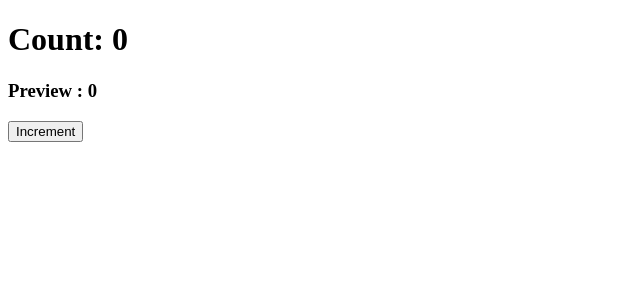
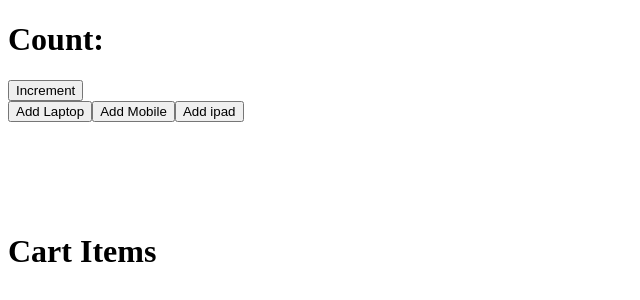
Before and after one commit to jarugulladilleswari63-ux/REACT-JS, a React (Vite) app in the folder myapp/: page / in a window 1280 px wide. Shown: the top 300 px of the page, without its empty margins (0-640 px from the left). Built offline with nearby package versions, Linux system fonts and the light colour scheme.

Commit message:
update REACT-JS

```diff
--- a/myapp/src/App.jsx
+++ b/myapp/src/App.jsx
@@ -11,11 +11,13 @@
 
 import React from 'react'
 import  Counter  from './UseState/Counter.jsx'
+import Cart from './UseState/Cart.jsx'
 
 const App = () => {
   return (
     <div>
         <Counter/>
+        <Cart/>
     </div>
   )
 }
--- a/myapp/src/UseState/Cart.jsx
+++ b/myapp/src/UseState/Cart.jsx
@@ -6,12 +6,34 @@ const Cart = () => {
         setCart((prevalue)=>{
             return [...prevalue,product]
         })
+
     }
+    let itemCount = Cart.reduce((count,item)=>{
+        count[item]=(count[item] || 0)+1
+        return count
+    },{})
   return (
     <div>
         <button onClick={()=>{addToCart("Laptop")}}>Add Laptop</button>
         <button onClick={()=>{addToCart("Mobile")}} >Add Mobile</button>
         <button onClick={()=>{addToCart("ipad")}}>Add ipad</button>
+        <br></br> <br /><br /><br /><br /><br />
+        <h1>Cart Items</h1>
+        {/* {
+            Cart.map((items)=>{
+                return <h3>{items}
+                </h3>
+            })
+        } */}
+        {
+                Object.keys(itemCount).map((item) => {
+                    return (
+                        <h3 key={item}>
+                            {item} : {itemCount[item]}
+                        </h3>
+                    )
+                })
+            }
     </div>
   )
 }
--- a/myapp/src/UseState/Counter.jsx
+++ b/myapp/src/UseState/Counter.jsx
@@ -1,35 +1,44 @@
-// import React from 'react'
+// import React, { useState } from 'react'
 
-// export const Counter = () => {
+// const Counter = () => {
+//     let [Count,setCount]=useState(0)
+//     let [Preview,setPreview] = useState(0)
+
+//     let handleInc = () =>{
+//         // setCount(Count+1)
+//         setCount((c)=>{
+//             let newCount = c+1;
+//             setPreview(Count)
+//             // console.log(c );
+
+//             return newCount
+//         })
+//     }
 //   return (
-//     <div>Counter</div>
+//     <div>
+//         <h1>Count: {Count} </h1>
+//         <h3>Preview : {Preview} </h3>
+//         <button onClick={handleInc}>Increment</button>
+//     </div>
 //   )
 // }
 
+// export default Counter
 
 
 import React, { useState } from 'react'
 
 const Counter = () => {
-    let [Count,setCount]=useState(0)
-    let [Preview,setPreview] = useState(0)
-
-    let handleInc = () =>{
-        // setCount(Count+1)
-        setCount((c)=>{
-            let newCount = c+1;
-            setPreview(Count)
-            // console.log(c );
-
-            return newCount
-        })
+    let [Count,setCount] = useState([])
+    let add=(preCount)=>{
+        return [...preCount,]
     }
   return (
     <div>
-        <h1>Count: {Count} </h1>
-        <h3>Preview : {Preview} </h3>
-        <button onClick={handleInc}>Increment</button>
+        <h1>Count:{Count}</h1>
+        <button onClick={()=>{add(Count+1)}}>Increment</button>
     </div>
+
   )
 }
 
```
